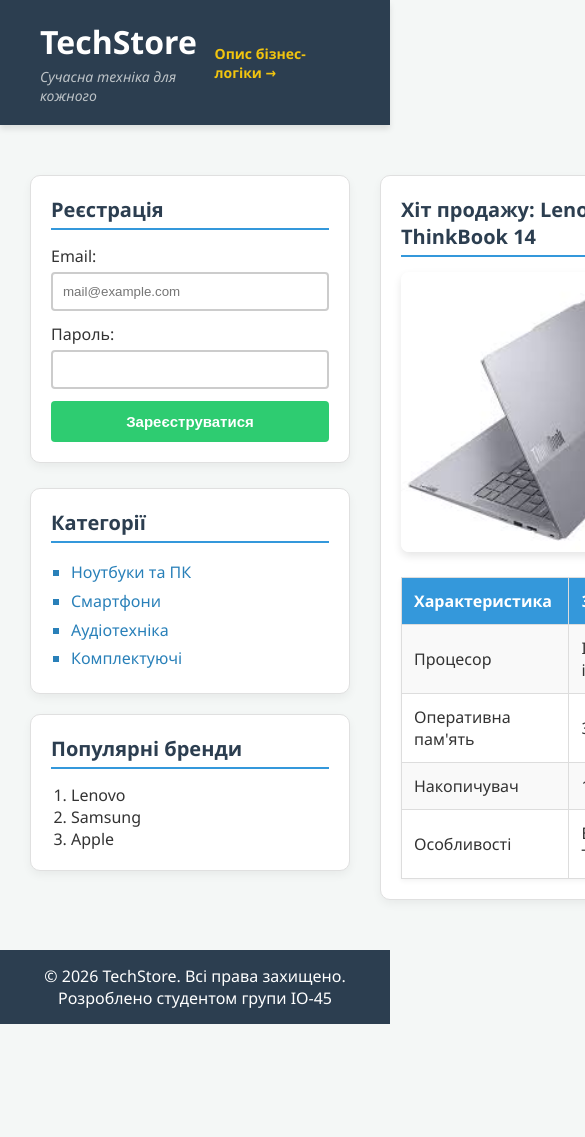
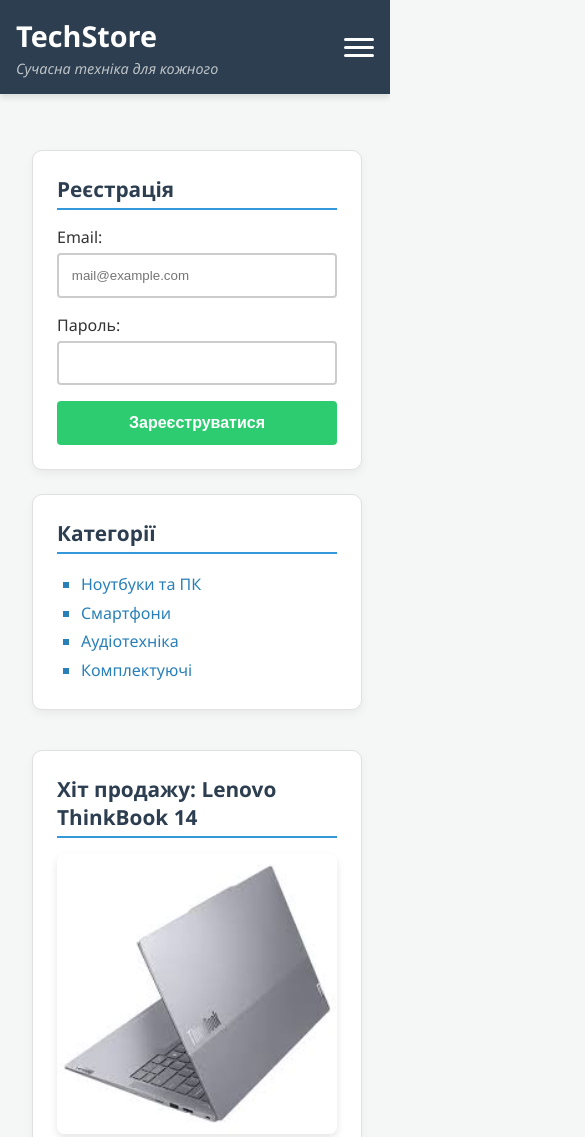
Before and after one commit to KpiWebb/--45_appWEB-Uniatitskyi-Anton-FIOT-2026, a plain HTML site: page index.html in a window 390 px wide. Shown: the top 1137 px of the page, 585 px wide, since content can reach past the window. Before the commit the page ends 1024 px from the top, so only its background shows below. Drawn offline with Linux system fonts and the light colour scheme.

Commit message:
feat: add responsive layout, media queries and burger menu for lab 3

```diff
--- a/index.html
+++ b/index.html
@@ -19,11 +19,12 @@
         header {
             background-color: #2c3e50;
             color: white;
-            padding: 20px 40px;
+            padding: 1.5rem 2rem;
             box-shadow: 0 4px 6px rgba(0,0,0,0.1);
+            position: relative;
         }
 
-        header .header-container {
+        .header-container {
             max-width: 1200px;
             margin: 0 auto;
             display: flex;
@@ -31,59 +32,50 @@
             align-items: center;
         }
 
+        header h1 { font-size: 1.8rem; }
+        header h1 + p { font-style: italic; color: #bdc3c7; font-size: 0.9rem; margin-top: 4px; }
+
+        .main-nav { display: flex; gap: 1.5rem; align-items: center; }
+        .header-link { color: #f1c40f; text-decoration: none; font-weight: bold; font-size: 1rem; transition: color 0.3s; }
+        .header-link:hover { text-decoration: underline; color: #fff; }
+
+        .menu-toggle { display: none; }
+        .burger-icon { display: none; flex-direction: column; gap: 5px; cursor: pointer; }
+        .burger-icon span { width: 30px; height: 3px; background-color: #fff; transition: 0.3s; border-radius: 2px; }
+
         main {
             flex: 1;
-            padding: 30px;
+            padding: 2rem;
             max-width: 1200px;
             margin: 0 auto;
             width: 100%;
         }
 
-        footer {
-            background-color: #2c3e50;
-            color: white;
-            text-align: center;
-            padding: 15px;
-            margin-top: auto;
-        }
-
         .layout-grid {
             display: grid;
             grid-template-columns: 320px 1fr;
-            gap: 30px;
-            margin-top: 20px;
+            gap: 2rem;
+            margin-top: 1.5rem;
         }
 
         .card {
             background: #fff;
-            padding: 20px;
+            padding: 1.5rem;
             border-radius: 10px;
             box-shadow: 0 4px 10px rgba(0,0,0,0.05);
             border: 1px solid #e0e0e0;
-            margin-bottom: 20px;
+            margin-bottom: 1.5rem;
         }
 
-        #register-form {
-            background: #fff;
-            padding: 20px;
-            border-radius: 10px;
-            box-shadow: 0 4px 10px rgba(0,0,0,0.05);
-            border: 1px solid #e0e0e0;
-            margin-bottom: 25px;
-        }
+        #register-form { margin-bottom: 1.5rem; }
 
-        .category-list {
-            list-style-type: square;
-            margin-left: 20px;
-            line-height: 1.8;
-        }
+        .category-list { list-style-type: square; margin-left: 1.5rem; line-height: 1.8; }
+        main h2 { color: #2c3e50; margin-bottom: 1rem; border-bottom: 2px solid #3498db; padding-bottom: 5px; font-size: 1.3rem; }
+        .category-list > li { font-weight: 500; color: #2980b9; cursor: pointer; transition: color 0.2s; }
+        .category-list > li:hover { color: #e67e22; }
 
-        .product-showcase {
-            display: flex;
-            gap: 25px;
-            align-items: flex-start;
-            flex-wrap: wrap;
-        }
+        .product-showcase { display: flex; gap: 1.5rem; align-items: flex-start; flex-wrap: wrap; }
+        .product-img { border-radius: 8px; box-shadow: 0 4px 8px rgba(0,0,0,0.1); width: 100%; max-width: 280px; height: auto; }
 
         .tech-table {
             flex: 1;
@@ -94,58 +86,124 @@
         }
         .tech-table th, .tech-table td { border: 1px solid #ddd; padding: 12px; text-align: left; }
         .tech-table th { background-color: #3498db; color: white; }
-
-        header h1 + p { font-style: italic; color: #bdc3c7; font-size: 14px; margin-top: 4px; }
-        main h2 { color: #2c3e50; margin-bottom: 15px; border-bottom: 2px solid #3498db; padding-bottom: 5px; font-size: 20px; }
-        .category-list > li { font-weight: 500; color: #2980b9; cursor: pointer; }
+        .tech-table tr:nth-child(even) { background-color: #f9f9f9; }
+        .tech-table tr:hover { background-color: #e8f4f8; transition: background 0.2s; }
 
         input[type="email"], input[type="password"] {
-            width: 100%; padding: 10px; margin-top: 5px; margin-bottom: 12px;
+            width: 100%; padding: 0.8rem; margin-top: 5px; margin-bottom: 1rem;
             border: 2px solid #ccc; border-radius: 4px; outline: none; transition: border 0.3s;
         }
+        input[type="email"]:focus, input[type="password"]:focus { border-color: #3498db; }
 
         button[type="submit"] {
-            background-color: #2ecc71; color: white; padding: 12px;
-            border: none; border-radius: 4px; cursor: pointer; font-size: 15px; font-weight: bold;
+            background-color: #2ecc71; color: white; padding: 0.8rem;
+            border: none; border-radius: 4px; cursor: pointer; font-size: 1rem; font-weight: bold;
             transition: background 0.3s, transform 0.1s; width: 100%;
         }
-
-        input[type="email"]:focus, input[type="password"]:focus { border-color: #3498db; }
         button[type="submit"]:hover { background-color: #27ae60; }
         button[type="submit"]:active { transform: scale(0.98); }
 
-        .tech-table tr:nth-child(even) { background-color: #f9f9f9; }
-        .tech-table tr:hover { background-color: #e8f4f8; transition: background 0.2s; }
+        footer {
+            background-color: #2c3e50; color: white; text-align: center;
+            padding: 1rem; margin-top: auto;
+        }
 
-        .header-link { color: #f1c40f; text-decoration: none; font-weight: bold; font-size: 14px; }
-        .header-link:hover { text-decoration: underline; color: #fff; }
+        @media screen and (min-width: 769px) and (max-width: 992px) {
+            .layout-grid {
+                grid-template-columns: 1fr; /* Перехід в 1 колонку */
+            }
+            .sidebar-area {
+                display: flex;
+                gap: 1.5rem;
+                flex-wrap: wrap;
+            }
+            .sidebar-area > * {
+                flex: 1;
+                min-width: 250px;
+            }
+        }
+
+        @media screen and (max-width: 768px) {
+            .layout-grid {
+                grid-template-columns: 1fr;
+                gap: 1rem;
+            }
+
+            .product-showcase {
+                flex-direction: column;
+                align-items: center;
+            }
+
+            .product-img { max-width: 100%; }
+
+            header { padding: 1rem; }
+
+            .burger-icon { display: flex; }
+
+            .main-nav {
+                position: absolute;
+                top: 100%;
+                left: 0;
+                width: 100%;
+                background-color: #34495e;
+                flex-direction: column;
+                gap: 0;
+                max-height: 0;
+                overflow: hidden;
+                transition: max-height 0.4s ease-out;
+                z-index: 100;
+            }
+
+            .main-nav .header-link {
+                padding: 1rem;
+                display: block;
+                text-align: center;
+                border-top: 1px solid #2c3e50;
+                width: 100%;
+            }
+
+            .menu-toggle:checked ~ .main-nav {
+                max-height: 300px;
+            }
+
+            .menu-toggle:checked ~ .burger-icon span:nth-child(1) { transform: translateY(8px) rotate(45deg); }
+            .menu-toggle:checked ~ .burger-icon span:nth-child(2) { opacity: 0; }
+            .menu-toggle:checked ~ .burger-icon span:nth-child(3) { transform: translateY(-8px) rotate(-45deg); }
+        }
     </style>
 </head>
 <body>
-
     <header>
         <div class="header-container">
             <div>
                 <h1>TechStore</h1>
                 <p>Сучасна техніка для кожного</p>
             </div>
-            <a href="logic.html" class="header-link">Опис бізнес-логіки &rarr;</a>
+
+            <input type="checkbox" id="menu-toggle" class="menu-toggle">
+            <label for="menu-toggle" class="burger-icon">
+                <span></span>
+                <span></span>
+                <span></span>
+            </label>
+
+            <nav class="main-nav">
+                <a href="#" class="header-link">Головна</a>
+                <a href="#" class="header-link">Каталог товарів</a>
+                <a href="logic.html" class="header-link">Опис бізнес-логіки &rarr;</a>
+            </nav>
         </div>
     </header>
 
     <main>
         <div class="layout-grid">
-
             <aside class="sidebar-area">
-
-                <form id="register-form" action="#" method="POST">
+                <form id="register-form" action="#" method="POST" class="card">
                     <h2>Реєстрація</h2>
                     <label for="email">Email:</label>
                     <input type="email" id="email" name="email" placeholder="mail@example.com" required>
-
                     <label for="password">Пароль:</label>
                     <input type="password" id="password" name="password" required>
-
                     <button type="submit">Зареєструватися</button>
                 </form>
 
@@ -158,46 +216,20 @@
                         <li>Комплектуючі</li>
                     </ul>
                 </div>
-
-                <div class="card">
-                    <h2>Популярні бренди</h2>
-                    <ol style="margin-left: 20px;">
-                        <li>Lenovo</li>
-                        <li>Samsung</li>
-                        <li>Apple</li>
-                    </ol>
-                </div>
-
             </aside>
 
             <section class="content-area">
                 <div class="card">
                     <h2>Хіт продажу: Lenovo ThinkBook 14</h2>
-
                     <div class="product-showcase">
-                        <img src="img/noute.jpg" alt="Фото Lenovo ThinkBook 14" width="280" style="border-radius: 8px; box-shadow: 0 4px 8px rgba(0,0,0,0.1);">
+                        <img src="img/noute.jpg" alt="Фото Lenovo ThinkBook 14" class="product-img">
 
                         <table class="tech-table">
-                            <tr>
-                                <th>Характеристика</th>
-                                <th>Значення</th>
-                            </tr>
-                            <tr>
-                                <td>Процесор</td>
-                                <td>Intel Core i7</td>
-                            </tr>
-                            <tr>
-                                <td>Оперативна пам'ять</td>
-                                <td>32 GB</td>
-                            </tr>
-                            <tr>
-                                <td>Накопичувач</td>
-                                <td>1 TB SSD</td>
-                            </tr>
-                            <tr>
-                                <td>Особливості</td>
-                                <td>Без TrackPoint</td>
-                            </tr>
+                            <tr><th>Характеристика</th><th>Значення</th></tr>
+                            <tr><td>Процесор</td><td>Intel Core i7</td></tr>
+                            <tr><td>Оперативна пам'ять</td><td>32 GB</td></tr>
+                            <tr><td>Накопичувач</td><td>1 TB SSD</td></tr>
+                            <tr><td>Особливості</td><td>Без TrackPoint</td></tr>
                         </table>
                     </div>
                 </div>
```
